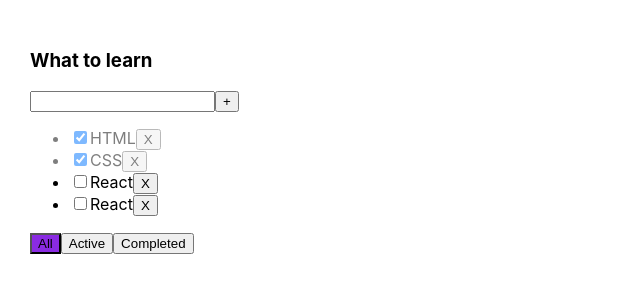
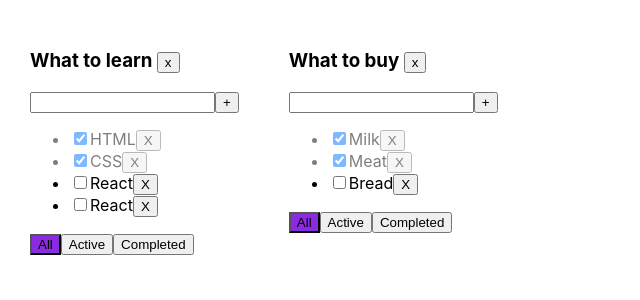
Before and after one commit to Zak-11/Todolist, a React (Create React App) app: page / in a window 1280 px wide. Shown: the top 300 px of the page, without its empty margins (0-640 px from the left). Built offline with nearby package versions, Linux system fonts and the light colour scheme.

Commit message:
'todolistID'

```diff
--- a/src/App.tsx
+++ b/src/App.tsx
@@ -1,82 +1,122 @@
 import React, {useState} from 'react';
 import './App.css';
-import TodoList from "./TodoList";
+import TodoList, {TaskType} from "./TodoList";
 import {v1} from "uuid";
 
 
-export type TaskType = {
+
+
+export type FilterValuesType = "all" | "active" | "completed"
+
+type TodoListType = {
     id: string
     title: string
-    isDone: boolean
+    filter: FilterValuesType
+
+}
+type TaskStateType = {
+    [key: string]: Array<TaskType>
 }
 
-export type FilterValuesType ="all" | "active" | "completed"
+function App() {
+    const todoListID_1 = v1()
+    const todoListID_2 = v1()
+    const [todoList, setTodoLists] = useState<Array<TodoListType>>([
+        {id: todoListID_1, title: "What to learn", filter: "all"},
+        {id: todoListID_2, title: "What to buy", filter: "all"},
+
+    ])
+
+    const [tasks, setTasks] = useState<TaskStateType>({
+        [todoListID_1]: [
+            {id: v1(), title: "HTML", isDone: true},
+            {id: v1(), title: "CSS", isDone: true},
+            {id: v1(), title: "React", isDone: false},
+            {id: v1(), title: "React", isDone: false}
+
+        ],
+
+        [todoListID_2]: [
+            {id: v1(), title: "Milk", isDone: true},
+            {id: v1(), title: "Meat", isDone: true},
+            {id: v1(), title: "Bread", isDone: false},
+        ],
+    })
 
 
-
-function App() {
-         //console.log(v1())
-    const [tasks, setTasks]= useState <Array<TaskType>>( [
-        {id: v1(), title: "HTML", isDone: true},
-        {id: v1(), title: "CSS", isDone: true},
-        {id: v1(), title: "React",isDone: false},
-        {id: v1(), title: "React",isDone: false}
-    ])
-
-     let [filter, setFilter] = useState<"all" | "active" | "completed"> ("all")
-
-
-    function removeTask(taskID: string ) {
-        const filteredTasks = tasks.filter(t => t.id !== taskID)
-        setTasks(filteredTasks)
+    function removeTask(taskID: string, todoListID: string) {
+        tasks[todoListID] = tasks[todoListID].filter(t => t.id !== taskID)
+        setTasks({...tasks})
     }
 
-    function addTask(title:string) {
+    function addTask(title: string, todoListID: string) {
         const newTask: TaskType = {
             id: v1(),
             title: title,
             isDone: false
-
-
         }
-        setTasks([newTask,...tasks])
-    }
-function changeTaskStatus(taskID: string, newIsDoneValue:boolean) {
-        setTasks(tasks.map(t => t.id === taskID ? {...t, isDone: newIsDoneValue} :t))
+        setTasks({...tasks, [todoListID]: [newTask, ...tasks[todoListID]]})
     }
 
-    function  changeFilter(value: FilterValuesType) {
-        setFilter(value)
+    function changeTaskStatus(taskID: string, newIsDoneValue: boolean, todoListID: string) {
+        setTasks({
+            ...tasks,
+            [todoListID]: tasks[todoListID].map(t => t.id === taskID ? {...t, isDone: newIsDoneValue} : t)
+
+        })
     }
 
+    function removeTodoList(todoListID: string) {
+        setTodoLists(todoList.filter(tl => tl.id ! === todoListID))
+        delete tasks[todoListID]
+    }
 
-    function getTasksForTodolist(){
-        switch (filter) {
+    function changeFilter(value: FilterValuesType, todoListID: string) {
+        setTodoLists(todoList.map(tl => tl.id === todoListID ? {...tl, filter: value} : tl))
+    }
+
+    function getTasksForTodolist(todoList: TodoListType) {
+        switch (todoList.filter) {
             case "active":
-                return tasks.filter(t => !t.isDone)
+                return tasks[todoList.id].filter(t => !t.isDone)
             case "completed":
-                return tasks.filter(t => t.isDone)
+                return tasks[todoList.id].filter(t => t.isDone)
             default:
-                return tasks
+                return tasks[todoList.id]
         }
     }
 
 
     return (
-        <div className="App">
-        <TodoList
-            title={"What to learn"}
-            tasks={getTasksForTodolist()}
-            addTask={addTask}
+        <div className={'App'}>
+            {
+                todoList.map((tl) => {
+
+
+                    return <TodoList
+                        key={tl.id}
+                        id={tl.id}
+                        todoListID={tl.id}
+                        title={tl.title}
+                        tasks={getTasksForTodolist(tl)}
                         removeTask={removeTask}
                         changeFilter={changeFilter}
-            filter={filter}
+                        addTask={addTask}
                         changeTaskStatus={changeTaskStatus}
+                        filter={tl.filter}
+                        removeTodoList={removeTodoList}
+
            />
 
 
-        </div>
-    );
+                }   )
+
             }
 
+        </div>
+    )
+            }
+
+
+
 export default App;
--- a/src/TodoList.tsx
+++ b/src/TodoList.tsx
@@ -1,32 +1,47 @@
 import React, {useState, KeyboardEvent, ChangeEvent} from 'react';
-import {FilterValuesType, TaskType} from "./App";
+import {FilterValuesType} from "./App";
+
+
+export type TaskType = {
+    id: string
+    title: string
+    isDone: boolean
+}
+
 
 type TodoListPropsType = {
-    title: string
+    id:string
+    todoListID: string
+    title:string
     tasks: Array<TaskType>
-    filter:  FilterValuesType
-    addTask: (title: string) => void
-    removeTask: (taskID: string) => void
-    changeFilter: (value: FilterValuesType) => void
-    changeTaskStatus: (taskID: string, newIsDoneValue:boolean) => void
+    filter: FilterValuesType
+    addTask: (title:string, todoListID:string) => void
+    removeTask: (taskID: string , todoListID:string) => void
+    removeTodoList:(todoListID:string) => void
+    changeFilter: (value: FilterValuesType,todoListID: string) => void
+    changeTaskStatus: (taskID: string, newIsDoneValue: boolean,todoListID: string) => void
 }
 
 function TodoList(props: TodoListPropsType) {
     //const {filter} = props
     const filter = props.filter
     const [title, setTitle] = useState<string>("")
-    const [error, setError] = useState <boolean>(false)
+    const [error, setError] = useState<boolean>(false)
 
     const tasksJSXLle = props.tasks.map(t => {
 
-        const removeTasks = () => {props.removeTask(t.id)}
+        const removeTasks = () => {props.removeTask(t.id, props.todoListID)}
+
         return (
             <li className={t.isDone ? "is-done" : ""}>
+
                 <input
-                    onChange={(e:ChangeEvent<HTMLInputElement> )=> props.changeTaskStatus(t.id,e.currentTarget.checked)}
+                    onChange={(e: ChangeEvent<HTMLInputElement>) => props.changeTaskStatus(t.id, e.currentTarget.checked, props.todoListID)}
                     type="checkbox"
                     checked={t.isDone}/>
+
                 <span>{t.title}</span>
+
                 <button onClick={removeTasks}>X</button>
             </li>
         )
@@ -36,7 +51,7 @@
     const onClickAddTask = () => {
         const trimmedTitle = title.trim()
         if (trimmedTitle) {
-            props.addTask(trimmedTitle)
+            props.addTask(trimmedTitle, props.todoListID)
 
         } else {
             setError(true)
@@ -50,13 +65,14 @@
         }
     }
 
-    const onChangeTitle = (e: ChangeEvent<HTMLInputElement>) =>{
+    const onChangeTitle = (e: ChangeEvent<HTMLInputElement>) => {
         setTitle(e.currentTarget.value)
         setError(false)
     }
-    const onClickAllFilter = () => props.changeFilter("all")
-    const onClickActiveFilter = () => props.changeFilter("active")
-    const onClickCompletedFilter = () => props.changeFilter("completed")
+    const onClickAllFilter = () => props.changeFilter("all", props.todoListID)
+    const onClickActiveFilter = () => props.changeFilter("active", props.todoListID)
+    const onClickCompletedFilter = () => props.changeFilter("completed", props.todoListID)
+    const onClickRemoveTodoList =() => props.removeTodoList(props.todoListID)
     const errorMessage = error
         ? <div className={"error-message"}>Title is required!</div>
         : null
@@ -64,10 +80,10 @@
 
     return (
         <div>
-            <h3>{props.title}</h3>
+            <h3>{props.title} <button onClick={ onClickRemoveTodoList}>x</button> </h3>
             <div>
                 <input className={error ? "error" : ""}
-                       value={ title}
+                       value={title}
                        onChange={onChangeTitle}
                        onKeyPress={onKeyPressAddTasks}
                 />
@@ -77,10 +93,17 @@
             <ul>
                 {tasksJSXLle}
             </ul>
+
+
             <div>
-                <button className= {props.filter === "all" ? "active-filter" : ""}onClick= {onClickAllFilter}>All</button>
-                <button className={ props.filter === "active" ? "active-filter" : ""} onClick={onClickActiveFilter}>Active</button>
-                <button className={ props.filter === "completed" ? "active-filter" : "" } onClick={onClickCompletedFilter}>Completed</button>
+                <button className={props.filter === "all" ? "active-filter" : ""} onClick={onClickAllFilter}>All
+                </button>
+                <button className={props.filter === "active" ? "active-filter" : ""}
+                        onClick={onClickActiveFilter}>Active
+                </button>
+                <button className={props.filter === "completed" ? "active-filter" : ""}
+                        onClick={onClickCompletedFilter}>Completed
+                </button>
             </div>
         </div>
     )
```
Lines whose indentation alone changed are shown as unchanged.
